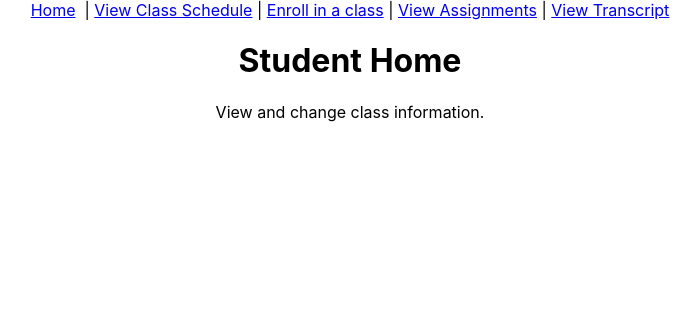
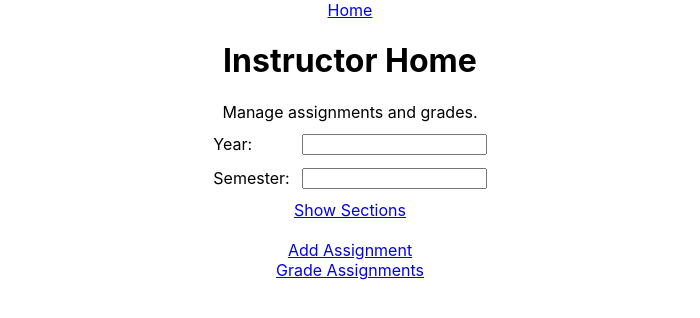
Before and after one commit to hazelcsumb/assignment3-react-frontend, a React (Create React App) app: page / in a window 1280 px wide. Shown: the top 318 px of the page, without its empty margins (290-990 px from the left). Built offline with nearby package versions, Linux system fonts and the light colour scheme.

Commit message:
Use INSTRUCTOR for testing

```diff
--- a/src/App.js
+++ b/src/App.js
@@ -27,7 +27,7 @@ function App() {
   // change to INSTRUCTOR or STUDENT for testing.
   // when login is implemented, the user type will come from the logged in user's ROLE.
 
-  const userType = 'STUDENT'; // change to INSTRUCTOR or STUDENT for testing.
+  const userType = 'INSTRUCTOR'; // change to INSTRUCTOR or STUDENT for testing.
 
   if (userType==='ADMIN') {
     return (
```
